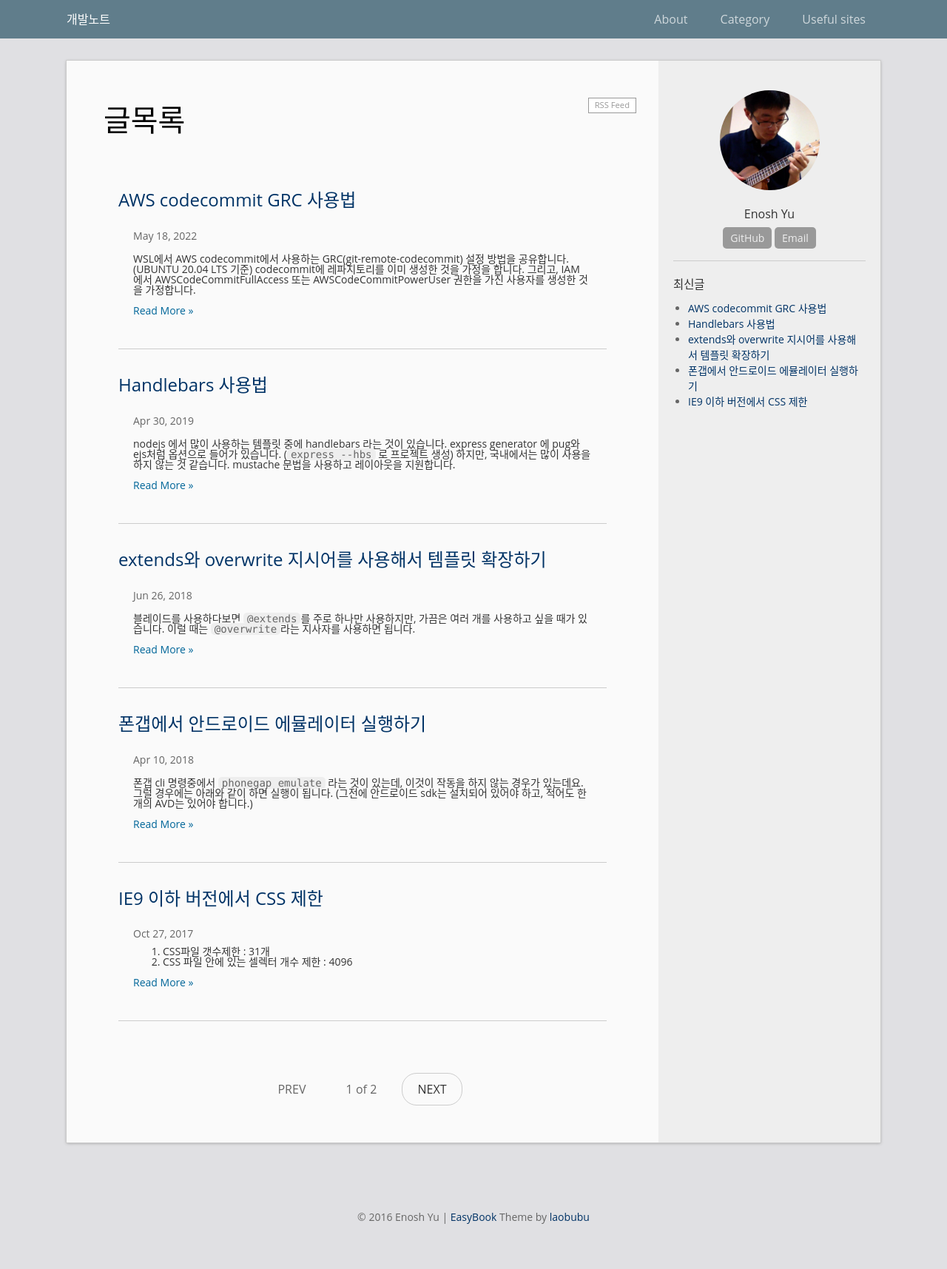
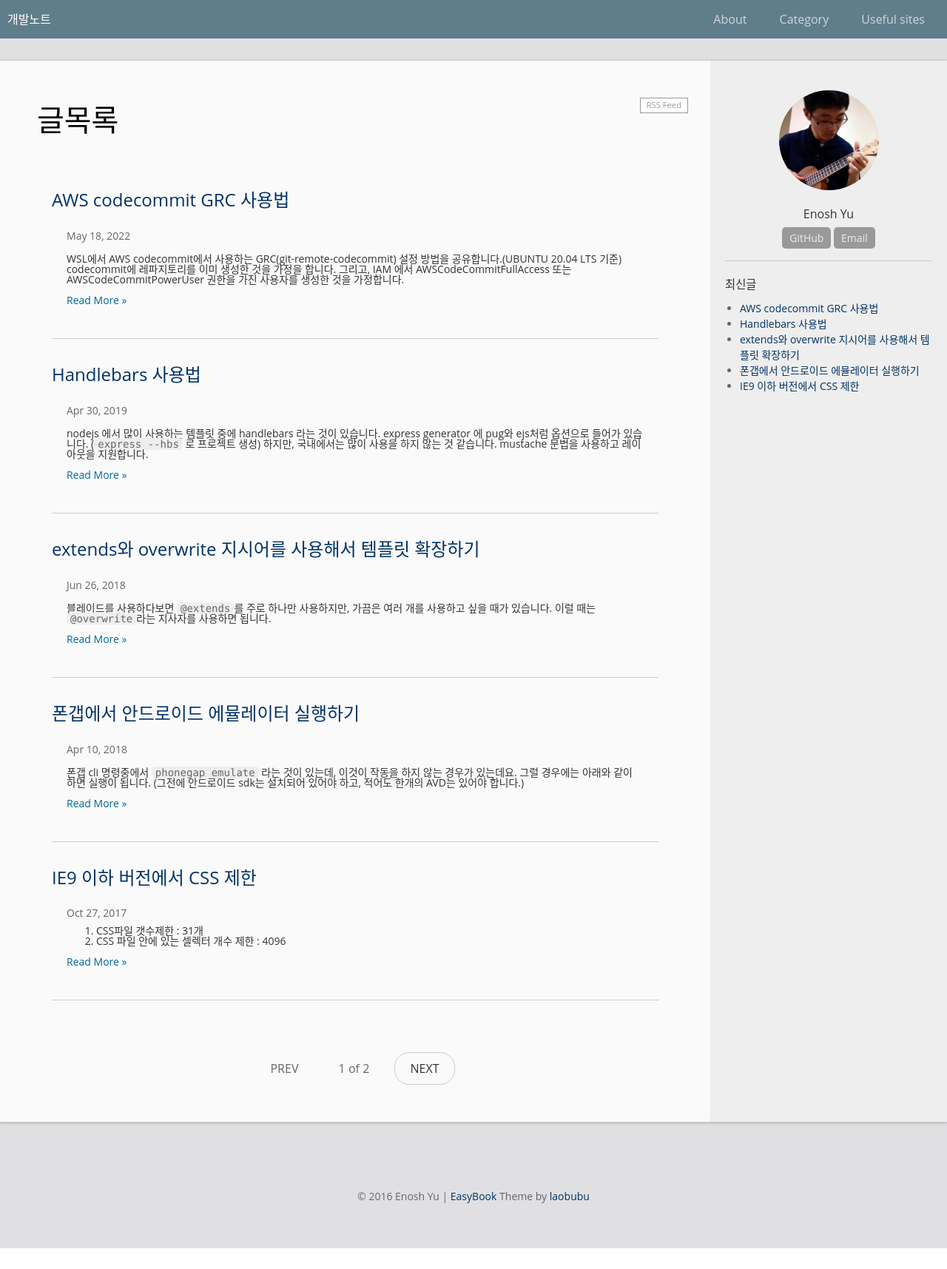
Before and after one commit to Enosh-Yu/enosh-yu.github.io, a Jekyll site: the page built from index.html, in a window 1280 px wide. Shown: the whole page at 74% size. Built offline with Jekyll 4.4.1, drawn with Linux system fonts in a browser that asks for light colours; the list of posts is cut into pages by our own code; after the commit the page ends 1687 px from its top, so only the background shows below that.

Commit message:
css 수정 (더 넓게)

```diff
--- a/_sass/_layout.scss
+++ b/_sass/_layout.scss
@@ -1,6 +1,7 @@
 .wrapper {
   margin: 0 auto;
-	max-width: 1100px;
+  max-width: 1600px;
+  width: 100%;
 }
 @media (max-width: 1120px) {
   .wrapper {
@@ -16,7 +17,7 @@
 
   &:after {
     clear: both;
-		content: ' ';
+    content: " ";
     display: block;
   }
 
@@ -28,7 +29,7 @@
     line-height: $base-font-size * 2;
   }
   .site-nav {
-		text-align:right;
+    text-align: right;
 
     a {
       text-decoration: none;
@@ -36,7 +37,8 @@
       padding: 10px 20px;
       white-space: nowrap;
 
-			&:hover, &:focus {
+      &:hover,
+      &:focus {
         background: $header-bg-hover;
       }
     }
@@ -44,33 +46,33 @@
 }
 
 .page-content {
-	background:#e0e0e3;
+  background: #e0e0e3;
   padding: 30px 0;
 
   .wrapper {
     position: relative;
-		background: #FAFAFA;
+    background: #fafafa;
     box-shadow: 0 1px 4px #999;
-		outline: 1px solid #CCC;
+    outline: 1px solid #ccc;
     &:after {
-			clear:both;
-			content: '';
-			display:block;
+      clear: both;
+      content: "";
+      display: block;
     }
     &:before {
-			content: '';
-			display:block;
+      content: "";
+      display: block;
       position: absolute;
-			width: 300px;
+      width: 25%;
       height: 100%;
-			left: 800px;
+      left: 75%;
       top: 0;
-			background: #EEE;
+      background: #eee;
     }
   }
 
   img {
-		max-width:100%;
+    max-width: 100%;
   }
 }
 
@@ -79,19 +81,19 @@
   position: relative;
   box-sizing: border-box;
   padding: 30px;
-	width: 800px;
+  width: 75%;
   float: left;
 }
 .col-second {
   position: relative;
   box-sizing: border-box;
   float: left;
-	width: 300px;
+  width: 25%;
   padding: 20px;
-	background: #EEE;
+  background: #eee;
   z-index: 10;
 }
-.col-box{
+.col-box {
   color: #666;
   font-size: $small-font-size;
   padding-bottom: 20px;
@@ -131,12 +133,12 @@
   }
   .col-box:not(:first-child) {
     border-top: none;
-		padding-top:0;
+    padding-top: 0;
   }
   .col-second:after {
     clear: both;
     display: block;
-		content: ' ';
+    content: " ";
   }
 }
 .col-box-author {
@@ -173,9 +175,9 @@
 .footer {
   padding: 60px 0;
   background-color: #e0e0e3;
-	text-align:center;
-	color:#666;
-	font-size:$small-font-size;
+  text-align: center;
+  color: #666;
+  font-size: $small-font-size;
 }
 
 @import "post", "home";
@@ -185,13 +187,14 @@
     padding: 0;
   }
   .footer {
-		padding: 15px 0 ;
+    padding: 15px 0;
   }
 }
 @include media-query($on-palm) {
   .header {
-		&, .site-nav{
-			text-align:center;
+    &,
+    .site-nav {
+      text-align: center;
     }
     .site-title {
       float: none;
```
Lines whose indentation alone changed are shown as unchanged.
